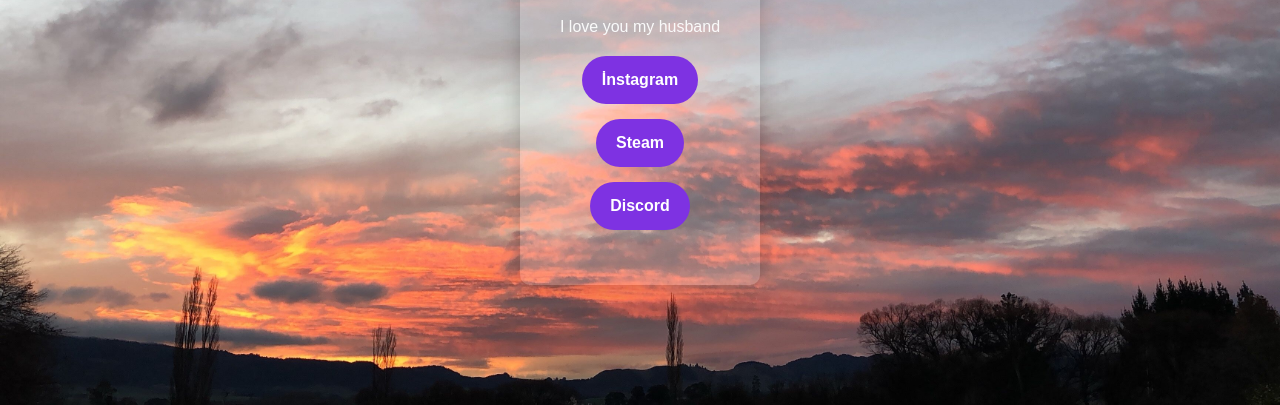
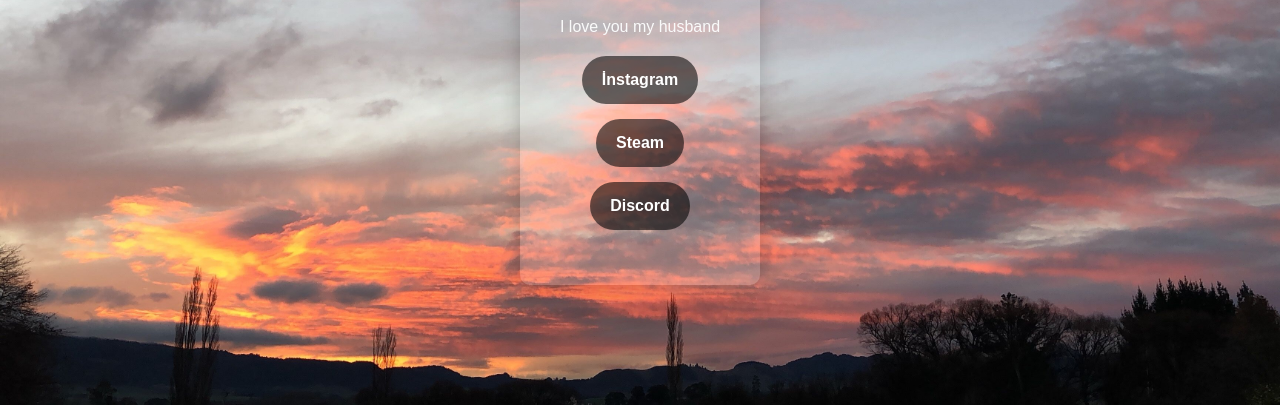
Before and after one commit to nisafever/nisafever.github.io, a plain HTML site: page index.html in a window 1280 px wide. Shown: the part 395-800 px from the top of the page. Drawn offline with Linux system fonts and the light colour scheme.

Commit message:
Update index.html

```diff
--- a/index.html
+++ b/index.html
@@ -62,7 +62,7 @@
             font-weight: bold;
             padding: 15px 20px;
             border-radius: 30px;
-            background-color: #7e32e2;
+            background-color: #00000091;
             display: inline-block;
             transition: transform 0.3s ease;
         }
```
